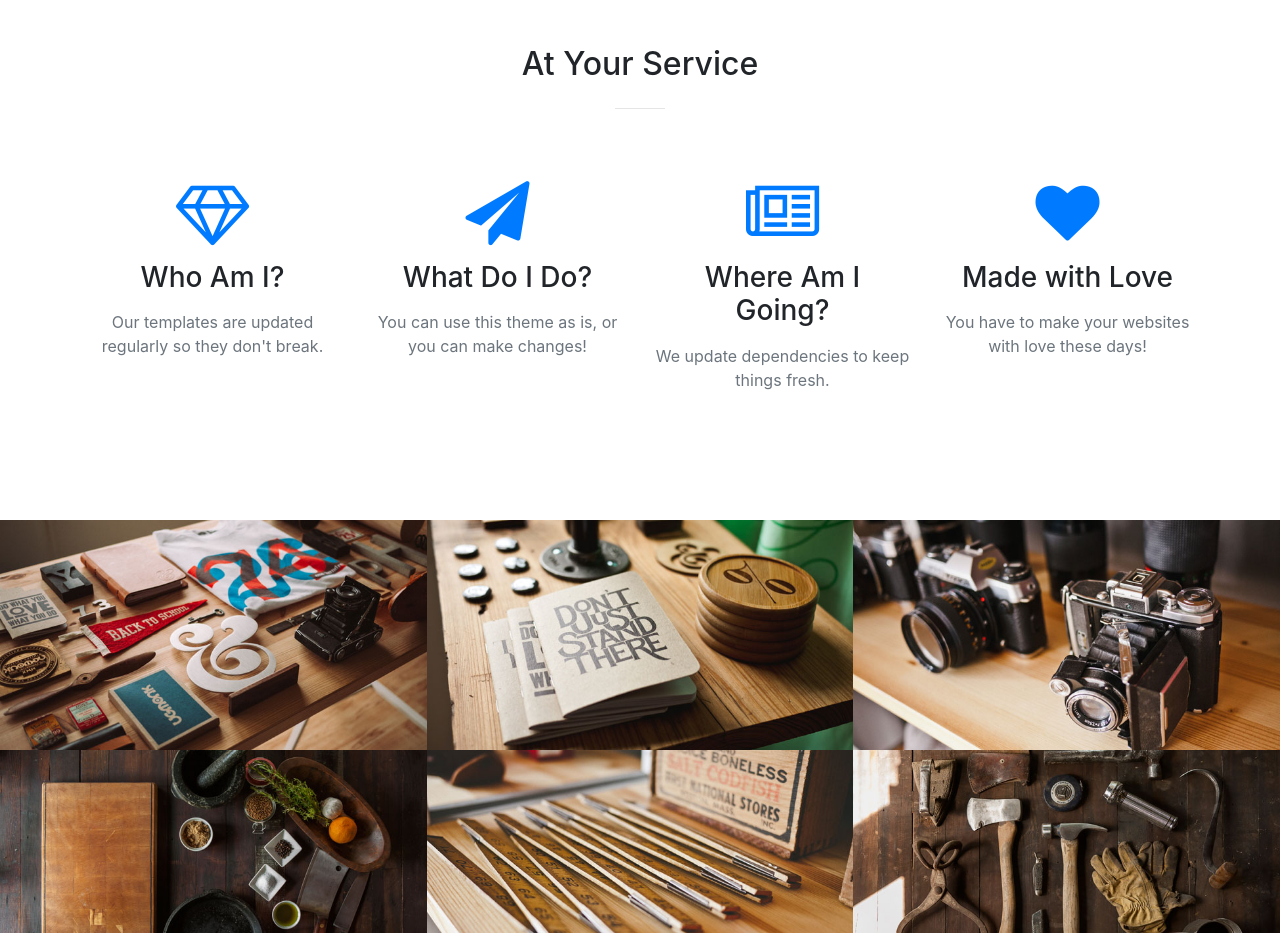
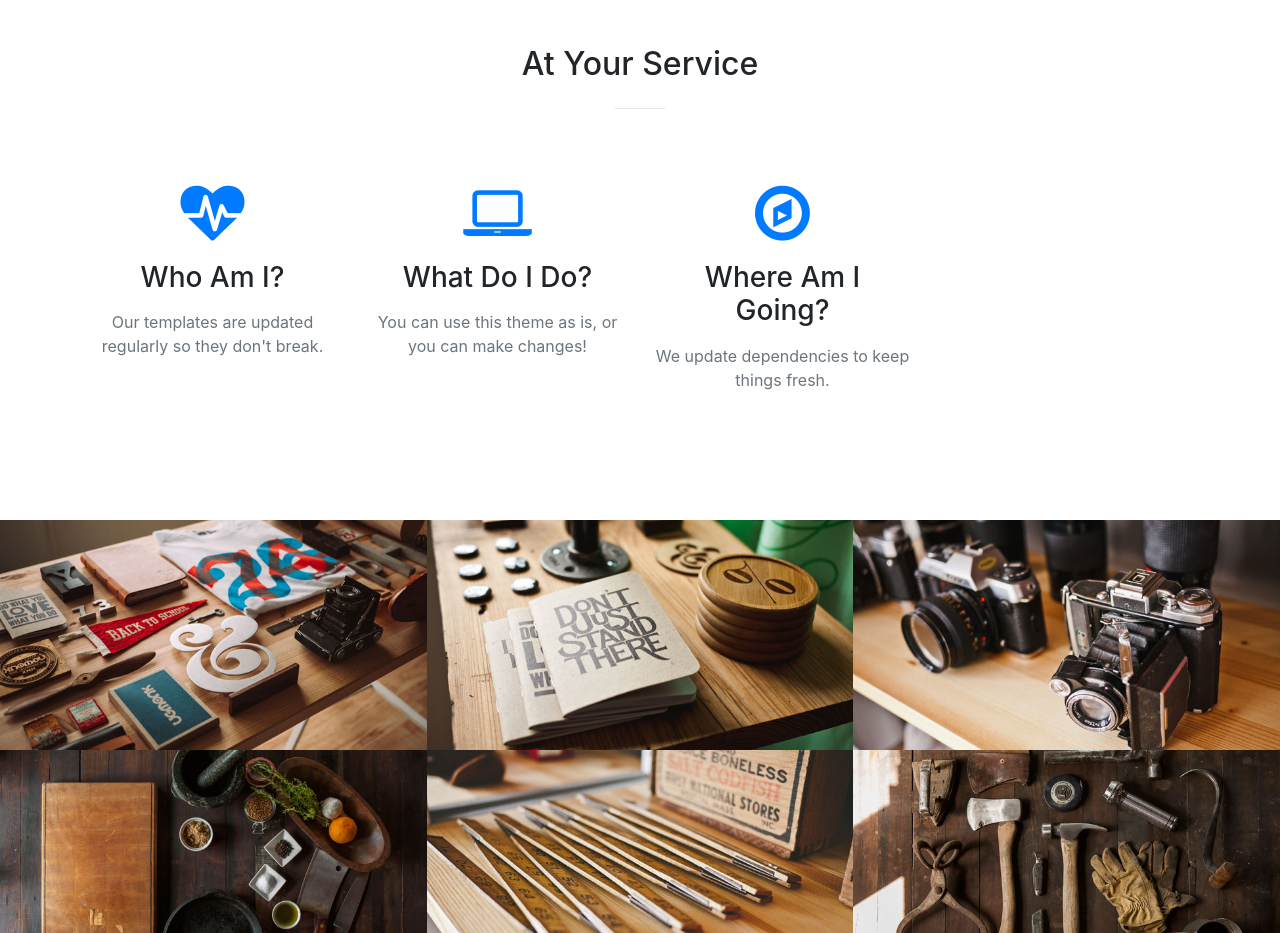
Before and after one commit to krcarson03/Portfolio, a website with bundled scripts: page index.html in a window 1280 px wide. Shown: the part 1360-2293 px from the top of the page. Built offline with nearby package versions, Linux system fonts and the light colour scheme.

Commit message:
Change service fa icons

```diff
--- a/index.html
+++ b/index.html
@@ -99,32 +99,26 @@
         <div class="row">
           <div class="col-lg-3 col-md-6 text-center">
             <div class="service-box mt-5 mx-auto">
-              <i class="fa fa-4x fa-diamond text-primary mb-3 sr-icons"></i>
+              <i class="fa fa-4x fa-heartbeat text-primary mb-3 sr-icons"></i>
               <h3 class="mb-3">Who Am I?</h3>
               <p class="text-muted mb-0">Our templates are updated regularly so they don't break.</p>
             </div>
           </div>
           <div class="col-lg-3 col-md-6 text-center">
             <div class="service-box mt-5 mx-auto">
-              <i class="fa fa-4x fa-paper-plane text-primary mb-3 sr-icons"></i>
+              <i class="fa fa-4x fa-laptop text-primary mb-3 sr-icons"></i>
               <h3 class="mb-3">What Do I Do?</h3>
               <p class="text-muted mb-0">You can use this theme as is, or you can make changes!</p>
             </div>
           </div>
           <div class="col-lg-3 col-md-6 text-center">
             <div class="service-box mt-5 mx-auto">
-              <i class="fa fa-4x fa-newspaper-o text-primary mb-3 sr-icons"></i>
+              <i class="fa fa-4x fa-compass text-primary mb-3 sr-icons"></i>
               <h3 class="mb-3">Where Am I Going?</h3>
               <p class="text-muted mb-0">We update dependencies to keep things fresh.</p>
             </div>
           </div>
-          <div class="col-lg-3 col-md-6 text-center">
-            <div class="service-box mt-5 mx-auto">
-              <i class="fa fa-4x fa-heart text-primary mb-3 sr-icons"></i>
-              <h3 class="mb-3">Made with Love</h3>
-              <p class="text-muted mb-0">You have to make your websites with love these days!</p>
-            </div>
-          </div>
+
         </div>
       </div>
     </section>
```
